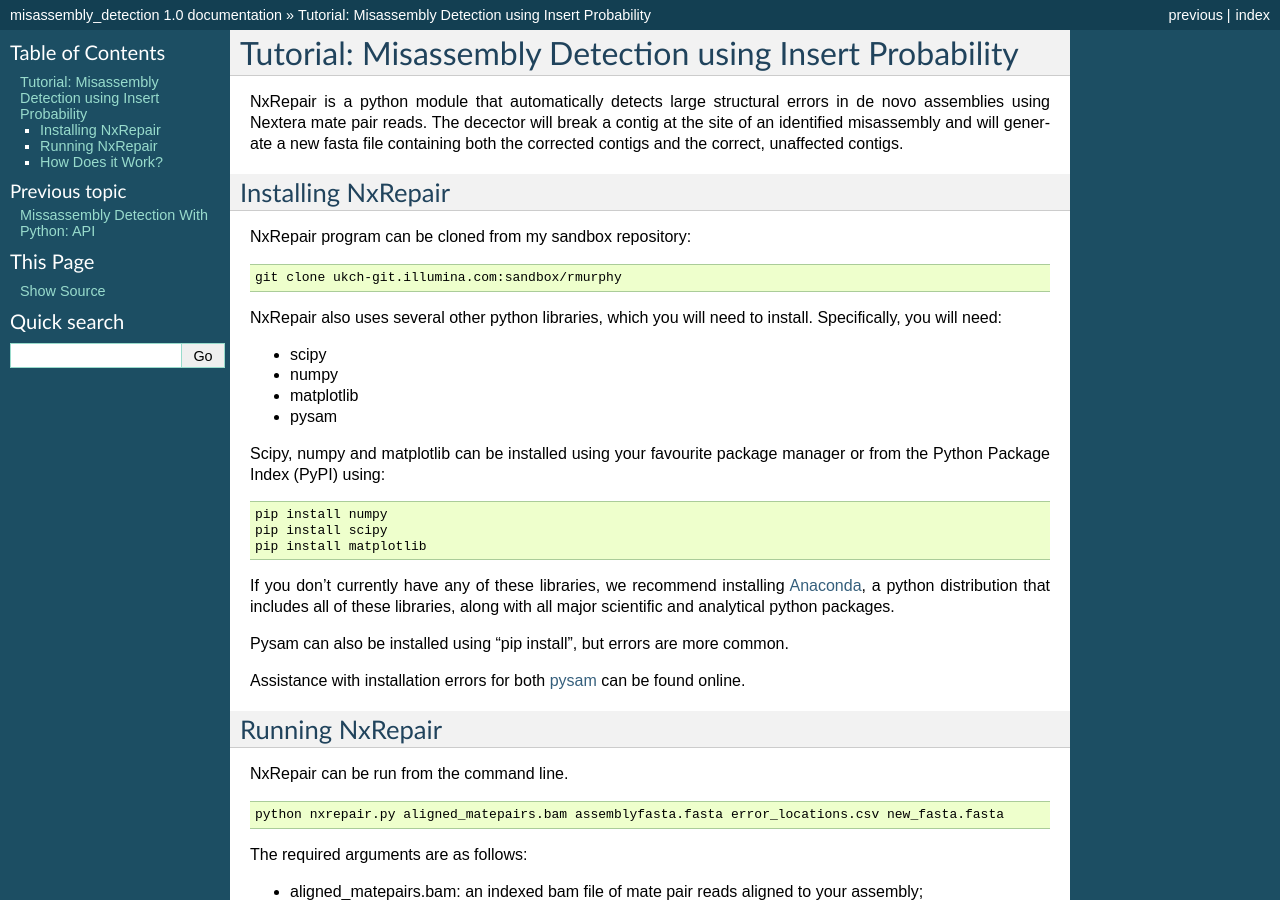
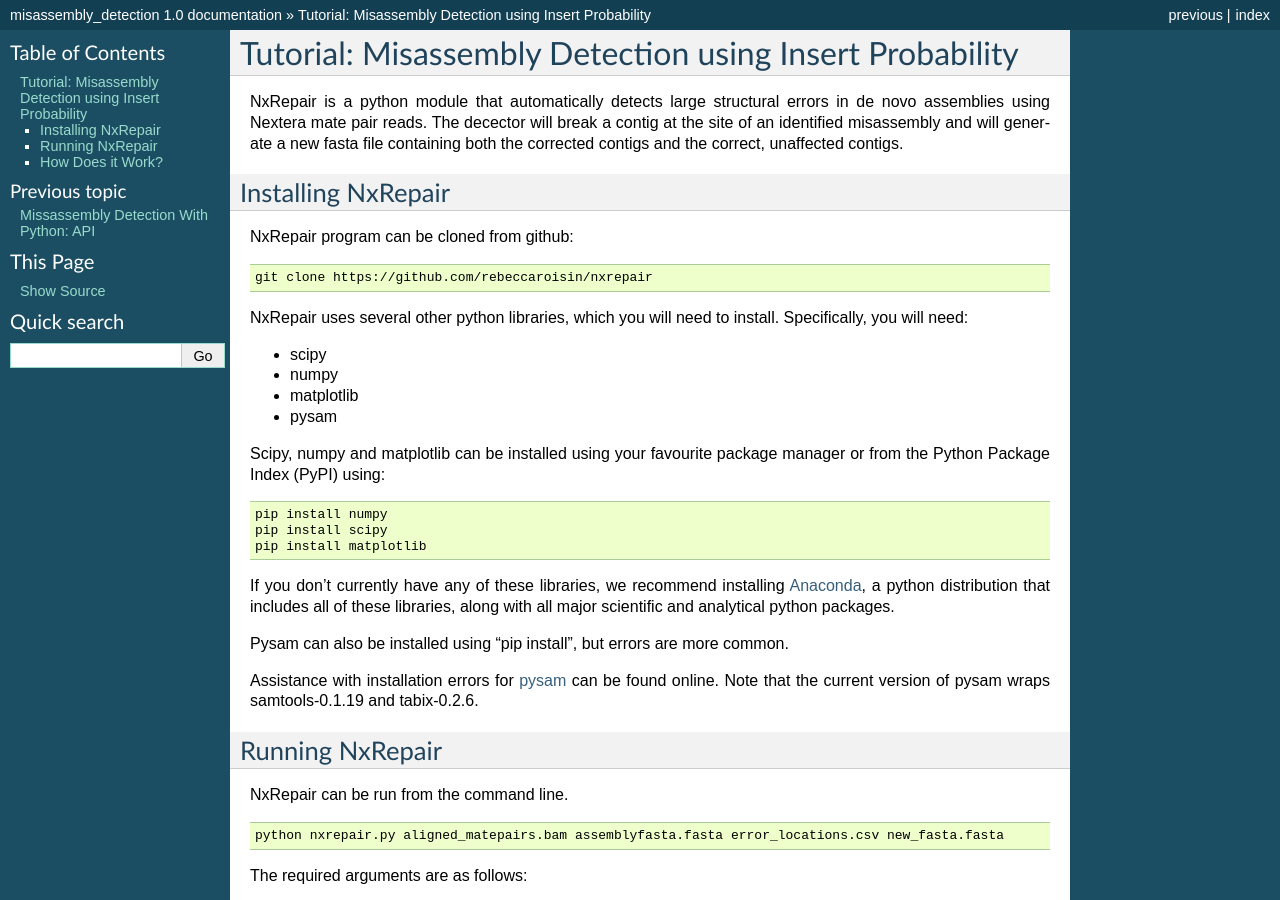
Before and after one commit to rebeccaroisin/nxrepair, a Sphinx documentation site: the page built from docs/source/tutorial.rst, in a window 1280 px wide and 900 px high. Built offline with Sphinx 7.4.7, drawn with Linux system fonts in a browser that asks for light colours; formulas are drawn with MathJax 3.

Commit message:
now with correct url to github

```diff
--- a/docs/source/tutorial.rst
+++ b/docs/source/tutorial.rst
@@ -7,13 +7,13 @@ NxRepair is a python module that automatically detects large structural errors i
 Installing NxRepair
 ^^^^^^^^^^^^^^^^^^^^
 
-NxRepair program can be cloned from my sandbox repository:
+NxRepair program can be cloned from github:
 
 .. code-block:: bash
 
-    git clone ukch-git.illumina.com:sandbox/rmurphy
+    git clone https://github.com/rebeccaroisin/nxrepair
 
-NxRepair also uses several other python libraries, which you will need to install. Specifically, you will need:
+NxRepair uses several other python libraries, which you will need to install. Specifically, you will need:
 
 * scipy
 * numpy
@@ -34,7 +34,7 @@ If you don't currently have any of these libraries, we recommend installing Anac
 
 Pysam can also be installed using "pip install", but errors are more common.
 
-Assistance with installation errors for both pysam_ can be found online.
+Assistance with installation errors for pysam_ can be found online. Note that the current version of pysam wraps samtools-0.1.19 and tabix-0.2.6.
 
 .. _pysam: https://groups.google.com/forum/#!forum/pysam-user-group
 
```
Also changed, not shown: 5 other files.
